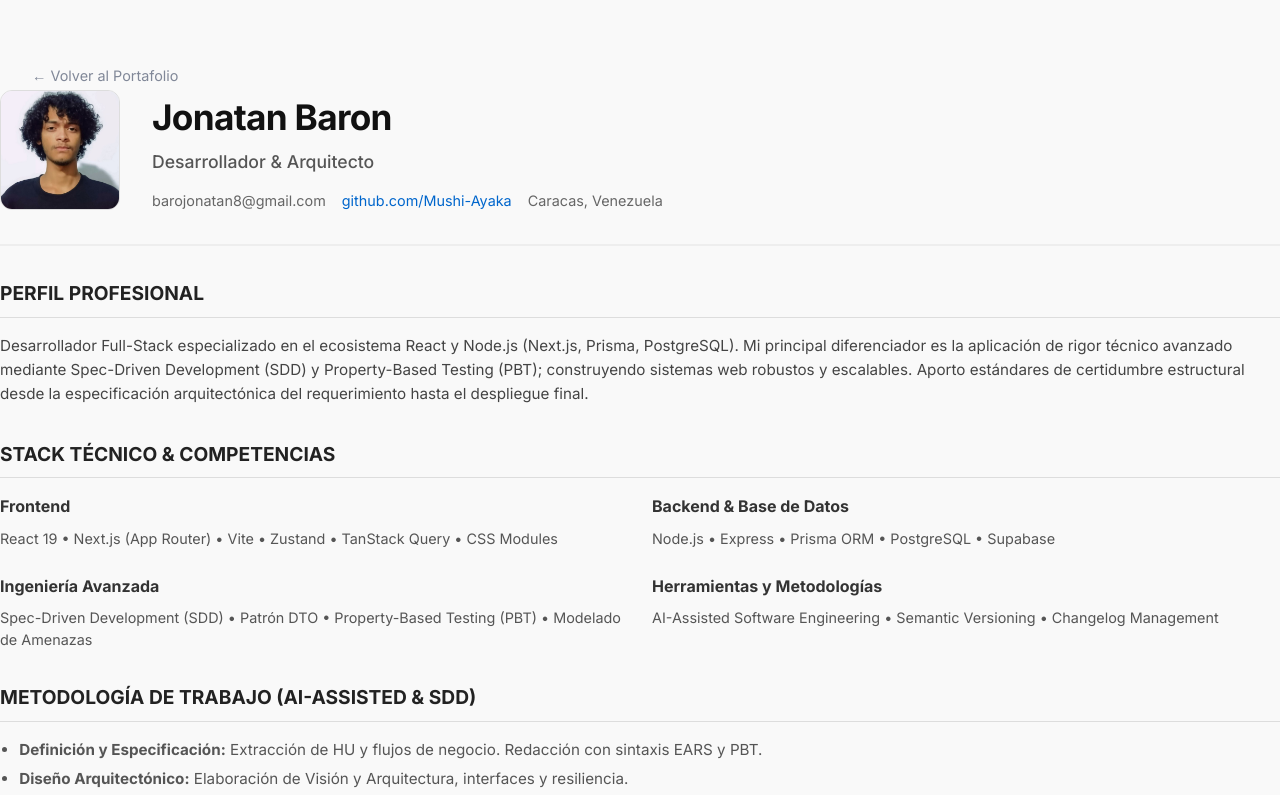
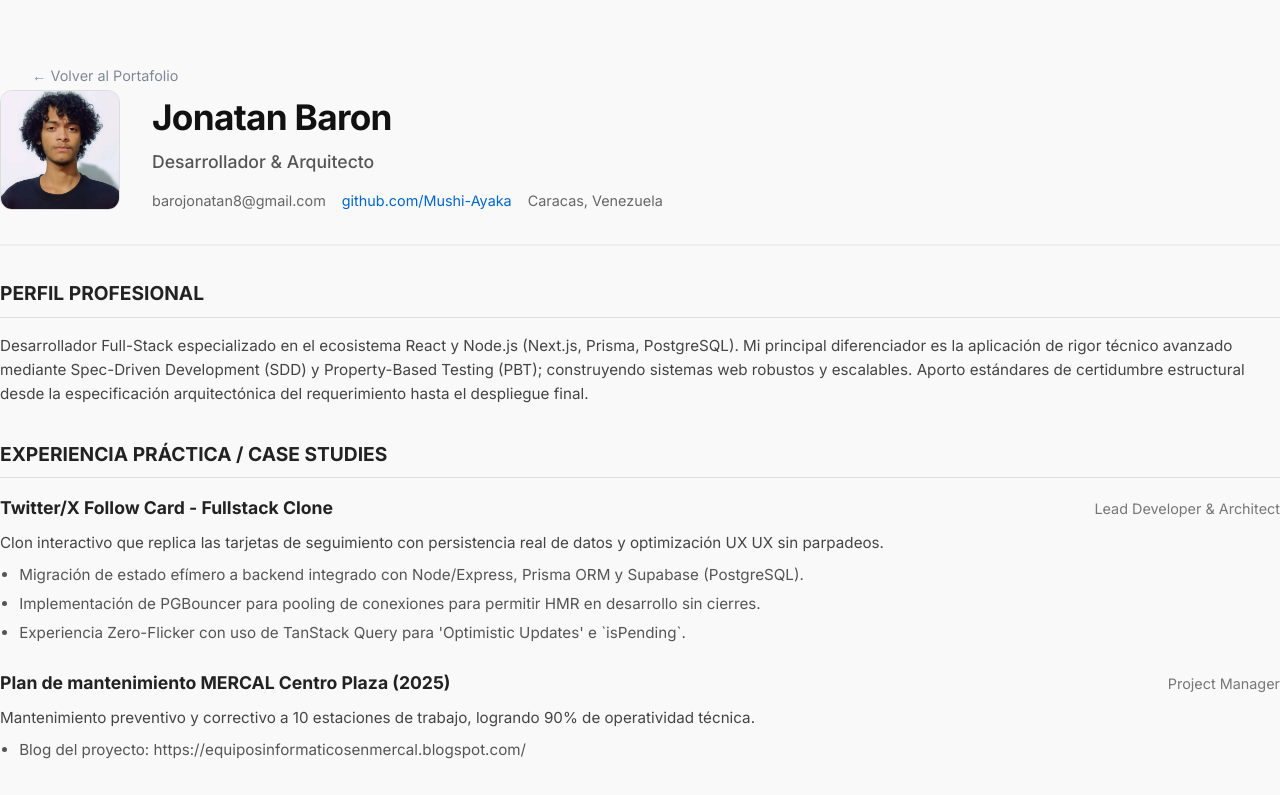
Before and after one commit to Mushi-Ayaka/Portafolio, a Next.js app: page /cv in a window 1280 px wide. Shown: the top 795 px of the page. Built offline with nearby package versions, Linux system fonts and the light colour scheme.

Commit message:
feat: add CV page with professional profile, project case studies, and education details

```diff
--- a/src/app/cv/page.tsx
+++ b/src/app/cv/page.tsx
@@ -56,7 +56,9 @@ const cvData = {
        title: "Plan de mantenimiento MERCAL Centro Plaza (2025)",
        role: "Project Manager",
        desc: "Mantenimiento preventivo y correctivo a 10 estaciones de trabajo, logrando 90% de operatividad técnica.",
-       bullets: []
+       bullets: [
+         "Blog del proyecto: https://equiposinformaticosenmercal.blogspot.com/"
+       ]
     }
   ]
 };
@@ -101,39 +103,6 @@ export default function CVPage() {
         <section className={styles.section}>
           <h3 className={styles.sectionTitle}>Perfil Profesional</h3>
           <p className={styles.text}>{cvData.pitch}</p>
-        </section>
-
-        {/* Stack Técnico */}
-        <section className={styles.section}>
-          <h3 className={styles.sectionTitle}>Stack Técnico & Competencias</h3>
-          <div className={styles.skillsGrid}>
-            <div className={styles.skillCategory}>
-              <h3>Frontend</h3>
-              <p>{cvData.technicalStack.frontend.join(' • ')}</p>
-            </div>
-            <div className={styles.skillCategory}>
-              <h3>Backend & Base de Datos</h3>
-              <p>{cvData.technicalStack.backend.join(' • ')}</p>
-            </div>
-            <div className={styles.skillCategory}>
-              <h3>Ingeniería Avanzada</h3>
-              <p>{cvData.technicalStack.advanced.join(' • ')}</p>
-            </div>
-            <div className={styles.skillCategory}>
-              <h3>Herramientas y Metodologías</h3>
-              <p>{cvData.technicalStack.tools.join(' • ')}</p>
-            </div>
-          </div>
-        </section>
-
-        {/* Metodología */}
-        <section className={styles.section}>
-          <h3 className={styles.sectionTitle}>Metodología de Trabajo (AI-Assisted & SDD)</h3>
-          <ul className={styles.list}>
-            {cvData.methodology.map((m, idx) => (
-              <li key={idx}><strong>{m.title}:</strong> {m.desc}</li>
-            ))}
-          </ul>
         </section>
 
         {/* Proyectos Core */}
```
